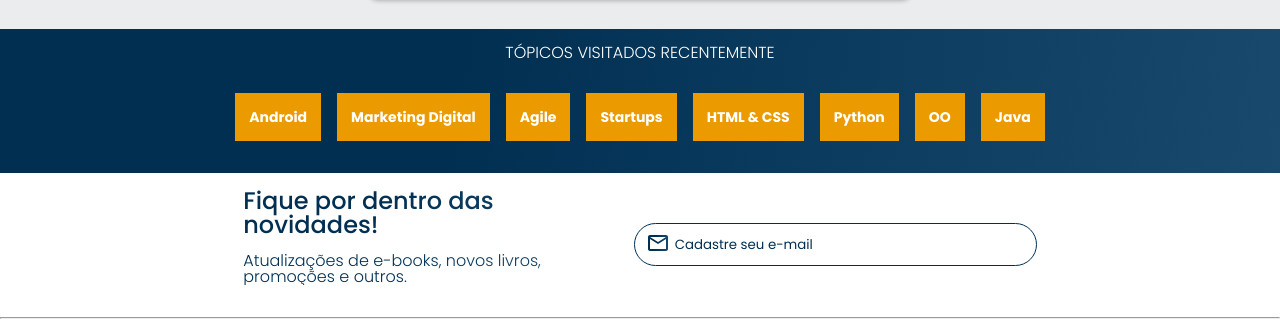
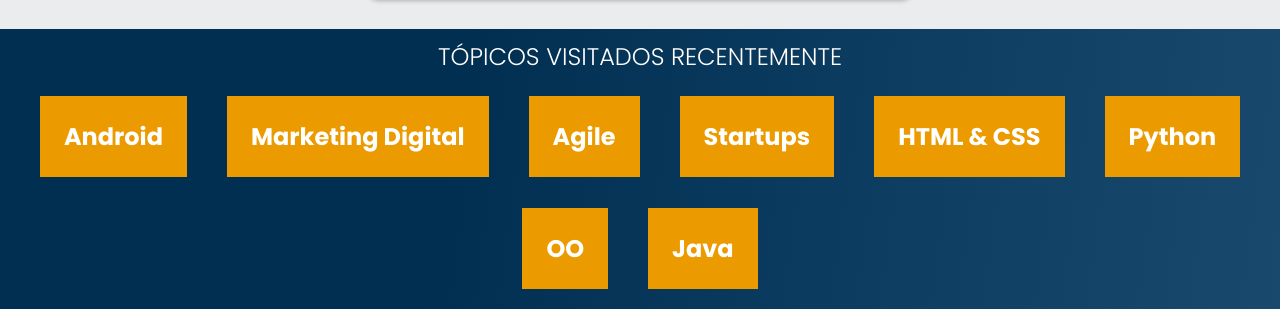
Before and after one commit to JoseCarlos-Filho/Alura-School, a plain HTML site: page HTML_CSS/alura-books/index.html in a window 1280 px wide. Shown: the part 1909-2231 px from the top of the page. Drawn offline with nearby package versions, Linux system fonts and the light colour scheme.

Commit message:
feat: styles @media 1024px e 1728px

```diff
--- a/HTML_CSS/alura-books/styles/topicos.css
+++ b/HTML_CSS/alura-books/styles/topicos.css
@@ -28,3 +28,25 @@
     font-size: 14px;
     font-weight: 700;
 }
+
+@media screen and (min-width: 1024px) {
+    .topicos__titulo, .topicos__link {
+        font-size: 24px;
+    }
+
+    .topicos {
+        flex-direction: column;
+        align-items: center;
+    }
+
+    .topicos__lista {
+        gap: 24px;
+    }
+}
+
+@media screen and (min-width: 1728px) {
+
+    .topicos {
+        padding: 3em 20vw;
+    }
+}
```
